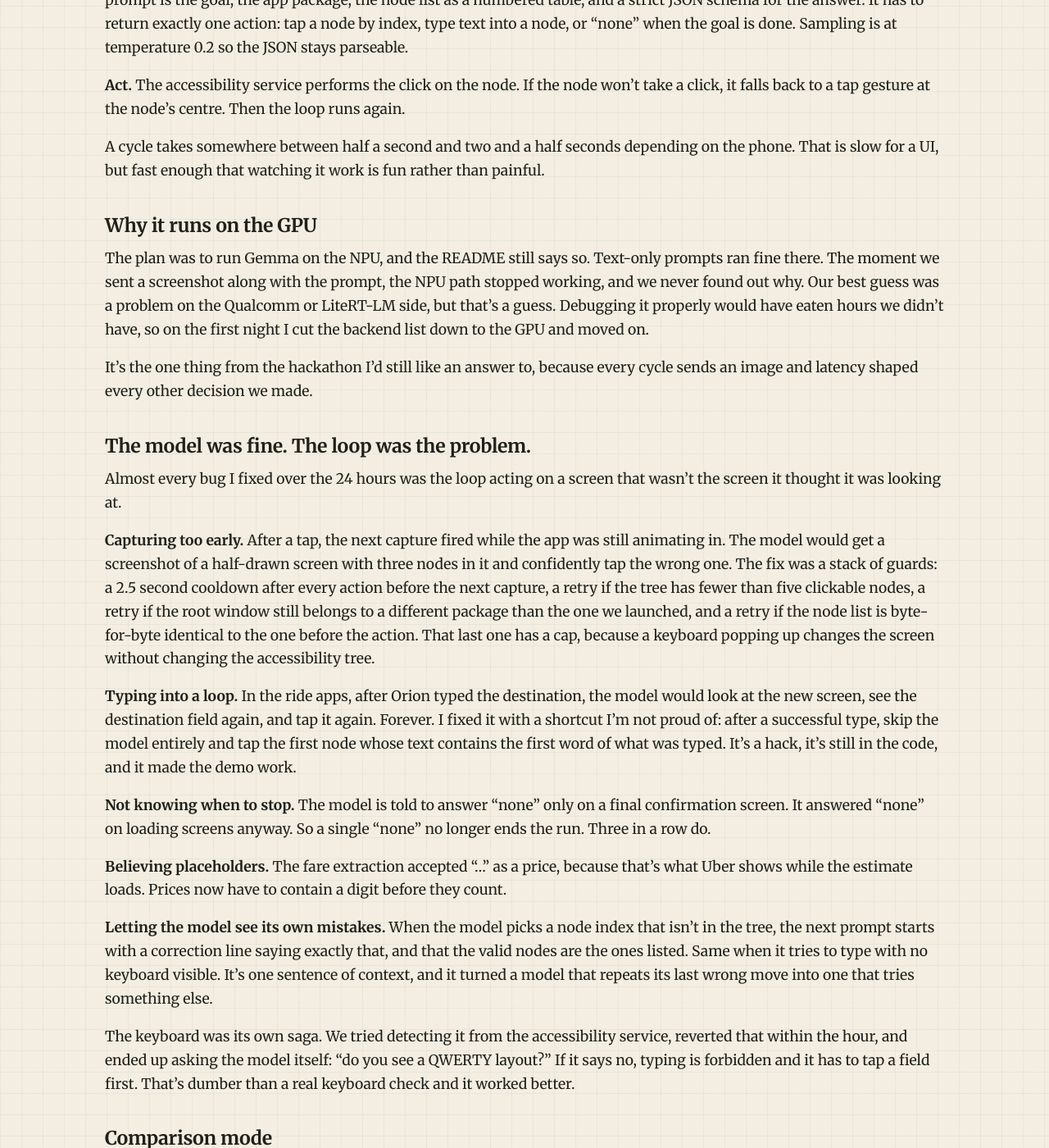
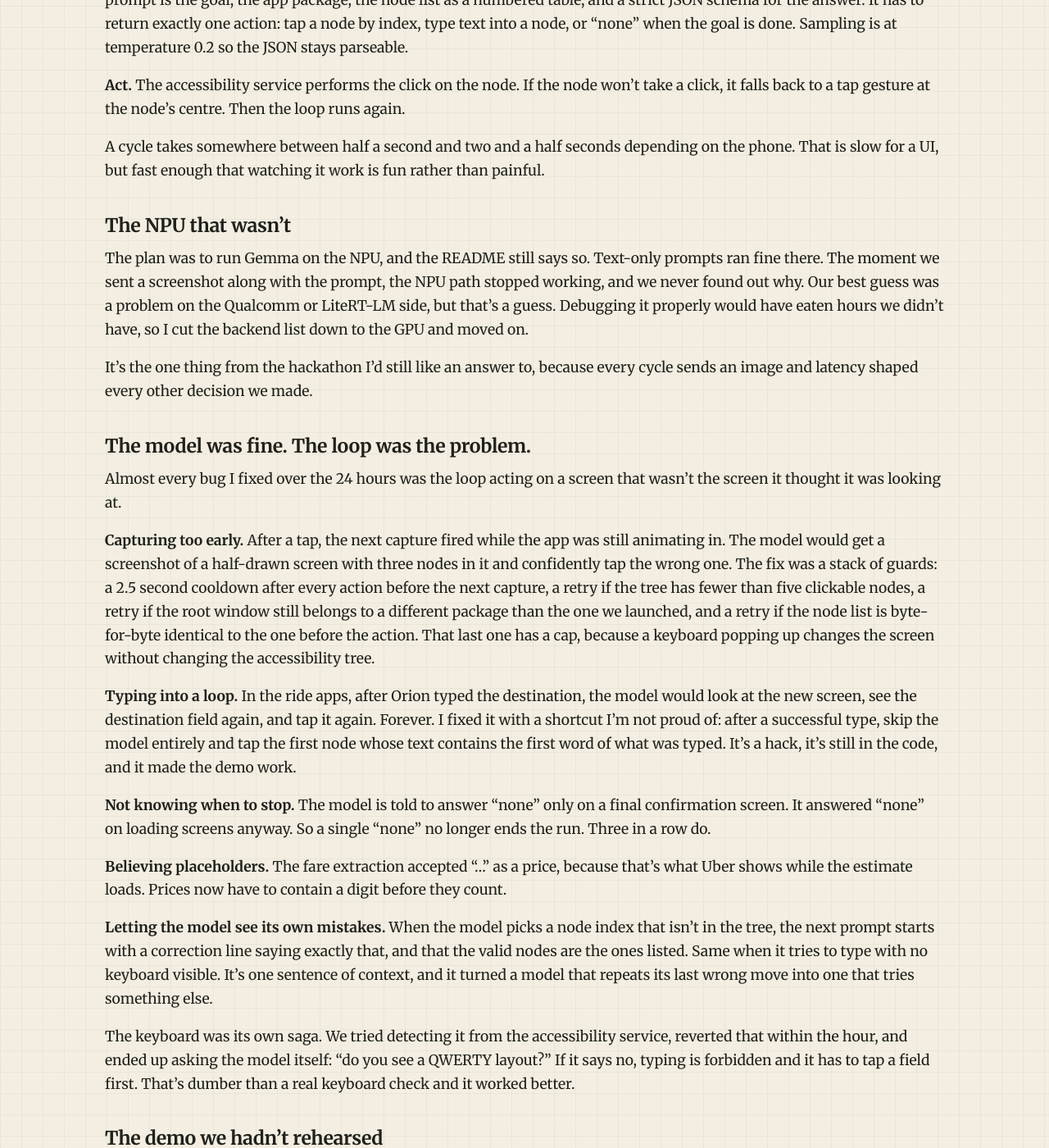
Before and after one commit to Saksham2703/saksham2703.github.io, a Jekyll site: the page built from _posts/2026-05-03-an-agent-that-drives-your-phone.md, in a window 1280 px wide and 1400 px high, scrolled down 877 px. Shown: the whole window at 82% size. Built offline with Jekyll 4.4.1, drawn with Linux system fonts in a browser that asks for light colours; some of the changed text lies outside the part shown.

Commit message:
post: the unrehearsed Play Store demo

```diff
--- a/_posts/2026-05-03-an-agent-that-drives-your-phone.md
+++ b/_posts/2026-05-03-an-agent-that-drives-your-phone.md
@@ -26,9 +26,9 @@ Every cycle does three things.
 
 A cycle takes somewhere between half a second and two and a half seconds depending on the phone. That is slow for a UI, but fast enough that watching it work is fun rather than painful.
 
-## Why it runs on the GPU
+## The NPU that wasn't
 
-The plan was to run Gemma on the NPU, and the README still says so. Text-only prompts ran fine there. The moment we sent a screenshot along with the prompt, the NPU path stopped working, and we never found out why. Our best guess was a problem on the Qualcomm or LiteRT-LM side, but that's a guess. Debugging it properly would have eaten hours we didn't have, so on the first night I cut the backend list down to the GPU and moved on.
+The plan was to run Gemma on the NPU, and the README still says so. Text-only prompts ran fine there. The moment we sent a screenshot along with the prompt, the NPU path stopped working, and we never found out why. Our best guess was a problem on the Qualcomm or LiteRT-LM side, but that's a guess. Debugging it properly would have eaten hours we didn't have, so I cut the backend list down to the GPU and moved on.
 
 It's the one thing from the hackathon I'd still like an answer to, because every cycle sends an image and latency shaped every other decision we made.
 
@@ -48,6 +48,12 @@ Almost every bug I fixed over the 24 hours was the loop acting on a screen that
 
 The keyboard was its own saga. We tried detecting it from the accessibility service, reverted that within the hour, and ended up asking the model itself: "do you see a QWERTY layout?" If it says no, typing is forbidden and it has to tap a field first. That's dumber than a real keyboard check and it worked better.
 
+## The demo we hadn't rehearsed
+
+Comparison mode was the thing we'd practised. In front of the judges, someone asked for something else: install Clash Royale. That's the "Open Anything" path, where there's no state machine and no app entry, just the goal and the loop.
+
+It went to the Play Store, tapped the search field, typed the name, and on the results page an ad had landed on top of the listing. It dismissed the ad, found the real listing, and tapped Install. Nothing in the code knows what the Play Store is or what an ad looks like. That was the moment I stopped thinking of it as a demo.
+
 ## Comparison mode
 
 The ride comparison isn't special-cased in the loop. Each app is a data entry: package name, deep link scheme, whether its text fields accept a direct set-text call or need real keystrokes, and what its destination field is labelled. A small state machine opens the apps in turn, waits until the model's extracted data contains a real fare, records it, and moves to the next app. When every installed app has reported, the overlay ranks them by price or by ETA depending on whether you asked for "cheapest" or "fastest".
@@ -62,4 +68,4 @@ Every cycle currently sends the screenshot. Most of the time the node list alone
 
 One teammate spent part of the hackathon porting Qwen 2.5-VL to LiteRT-LM, with the export tooling, so a vision-language model would be an option on the same runtime. That work is at [Qwen-on-device](https://github.com/IamShubhamGupto/Qwen-on-device).
 
-Orion was built by Aneesh Bhattacharya, Saksham Jain, Shubham Gupta, Prateek Sengar and Ajit Chourasia.
+Orion was built by Saksham Jain, Aneesh Bhattacharya, Shubham Gupta, Prateek Sengar and Ajit Chourasia.
```
Also changed, not shown: other parts of _posts/2026-05-03-an-agent-that-drives-your-phone.md (+1 -1 lines).
